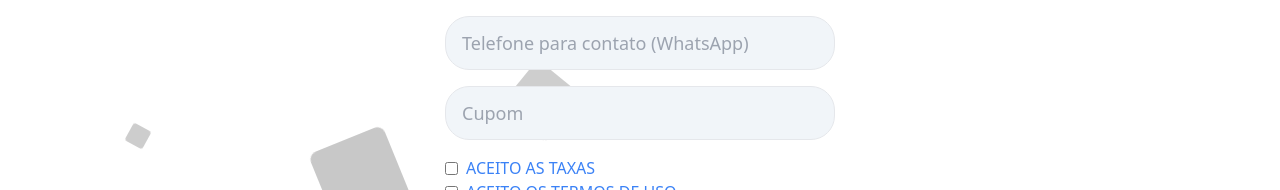
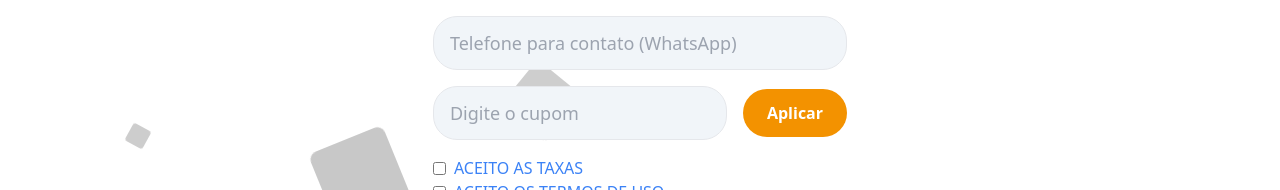
Before and after one commit to Lucasqc04/john-galt, a React (Vite) app: page /1/buy-checkout in a window 1280 px wide. Shown: the part 514-704 px from the top of the page. Built offline with nearby package versions, Linux system fonts and the light colour scheme; no server answers; what @mercadopago/sdk-react would draw is missing.

Commit message:
feat(buycheckout): implameting coupon verify

```diff
--- a/src/view/screens/BuyBitcoin/BuyCheckout.tsx
+++ b/src/view/screens/BuyBitcoin/BuyCheckout.tsx
@@ -1,4 +1,3 @@
-import axios from 'axios';
 import classNames from 'classnames';
 import { QRCodeSVG } from 'qrcode.react';
 import { ChangeEvent, useEffect, useRef, useState } from 'react';
@@ -7,6 +6,7 @@ import { FaBarcode, FaPix } from 'react-icons/fa6';
 import { useNavigate } from 'react-router-dom';
 import Liquid from '../../assets/lbtc.svg';
 // import Lightning from '../../assets/lightning.svg';
+import axios from 'axios';
 import Onchain from '../../assets/bitcoin.svg';
 import { BackgroundAnimatedProduct } from '../../components/BackgroundAnimatedProduct';
 import WhatsAppButton from '../../components/buttonWhatsApp';
@@ -201,6 +201,42 @@ export default function BuyCheckout() {
       if (timeoutRef.current) clearTimeout(timeoutRef.current);
     };
   }, []);
+  const checkCouponValidity = async () => {
+    try {
+      setIsLoading(true);
+
+      const response = await axios.post(
+        `${import.meta.env.VITE_API_URL}/coupons/is-valid`,
+        { code: cupom.trim() },
+      );
+
+      const coupon = response.data;
+
+      if (!coupon.isActive) {
+        alert('O cupom não está ativo.');
+        return;
+      }
+
+      const currentDate = new Date();
+      const validUntilDate = new Date(coupon.validUntil);
+      if (currentDate > validUntilDate) {
+        alert('O cupom expirou.');
+        return;
+      }
+
+      if (coupon.usedCount >= coupon.usageLimit) {
+        alert('O cupom atingiu o limite de uso.');
+        return;
+      }
+
+      alert('O cupom é válido!');
+    } catch (error) {
+      console.error('Erro ao verificar o cupom:', error);
+      alert('Houve um erro ao verificar o cupom.');
+    } finally {
+      setIsLoading(false);
+    }
+  };
 
   return (
     <div>
@@ -371,17 +407,20 @@ export default function BuyCheckout() {
                     </div>
                   </div>
 
-                  <div className="flex justify-center items-center pt-4">
-                    <div className="relative w-full">
-                      <input
-                        value={cupom}
-                        onChange={(e: ChangeEvent<HTMLInputElement>) =>
-                          setCupom(e.target.value)
-                        }
-                        placeholder="Cupom"
-                        className="border pl-4 pr-6 py-3 rounded-3xl text-base sm:text-lg text-black dark:text-white bg-slate-100 dark:bg-slate-700 w-full"
-                      />
-                    </div>
+                  <div className="flex items-center justify-center mt-4">
+                    <input
+                      type="text"
+                      value={cupom}
+                      onChange={(e) => setCupom(e.target.value)}
+                      placeholder="Digite o cupom"
+                      className="border px-4 py-3 rounded-3xl text-lg text-black dark:text-white bg-slate-100 dark:bg-slate-700 w-full"
+                    />
+                    <button
+                      onClick={checkCouponValidity}
+                      className="ml-4 px-6 py-3 bg-[#F39200] text-white rounded-3xl font-bold"
+                    >
+                      Aplicar
+                    </button>
                   </div>
 
                   <div className="flex flex-col justify-center items-start pt-4">
```
